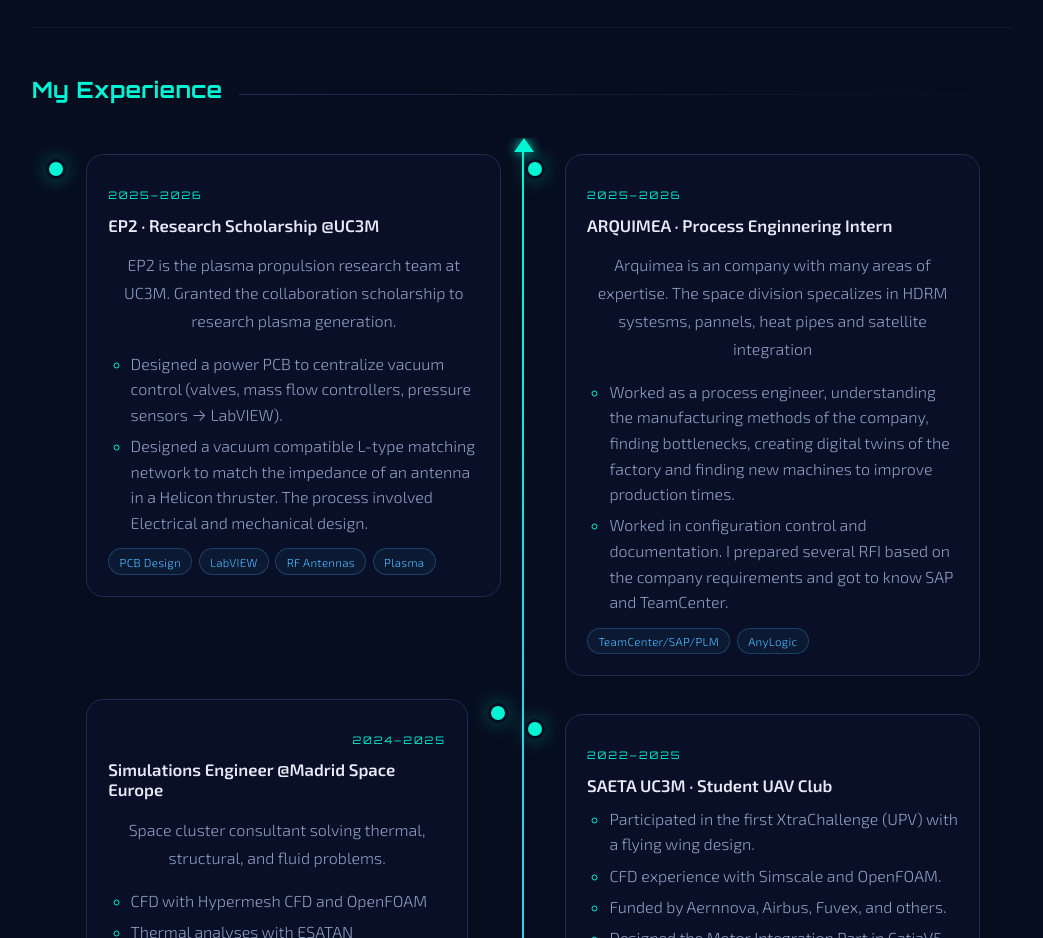
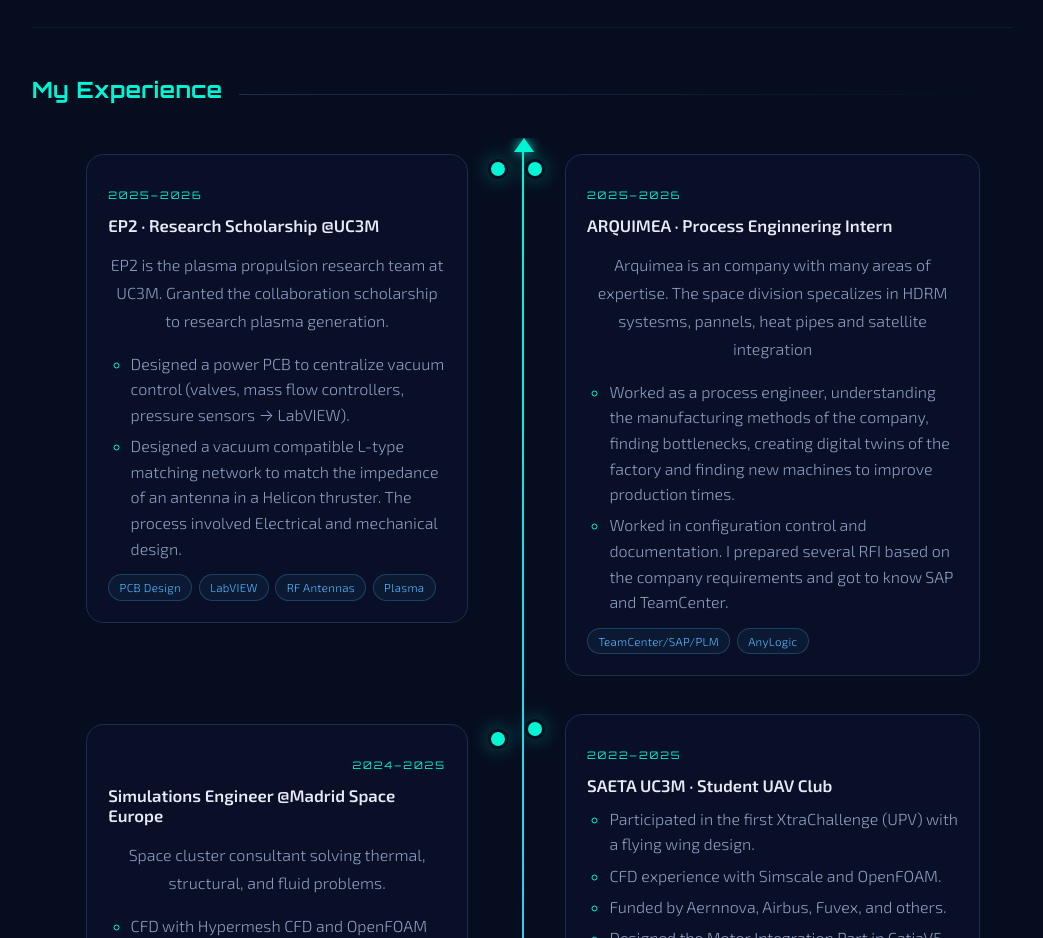
Before and after one commit to Alvro237/AlvaroAdAstra, a plain HTML site: page index.html in a window 1280 px wide. Shown: the part 1440-2378 px from the top of the page, without its empty margins (118-1161 px from the left). Drawn offline with Linux system fonts and the light colour scheme.

Commit message:
New Version9

```diff
--- a/index.html
+++ b/index.html
@@ -123,7 +123,7 @@
       </li>
 
 
-      <li class="timeline-item right reveal-right" style="margin-top:0;">
+      <li class="timeline-item left reveal-left" style="margin-top:0;">
         <div class="timeline-content card">
           <p style="text-align:left; font-family:'Orbitron',monospace; font-size:.65rem; color:var(--accent); letter-spacing:2px;">2025–2026</p>
           <h3>EP2 · Research Scholarship @UC3M</h3>
```
